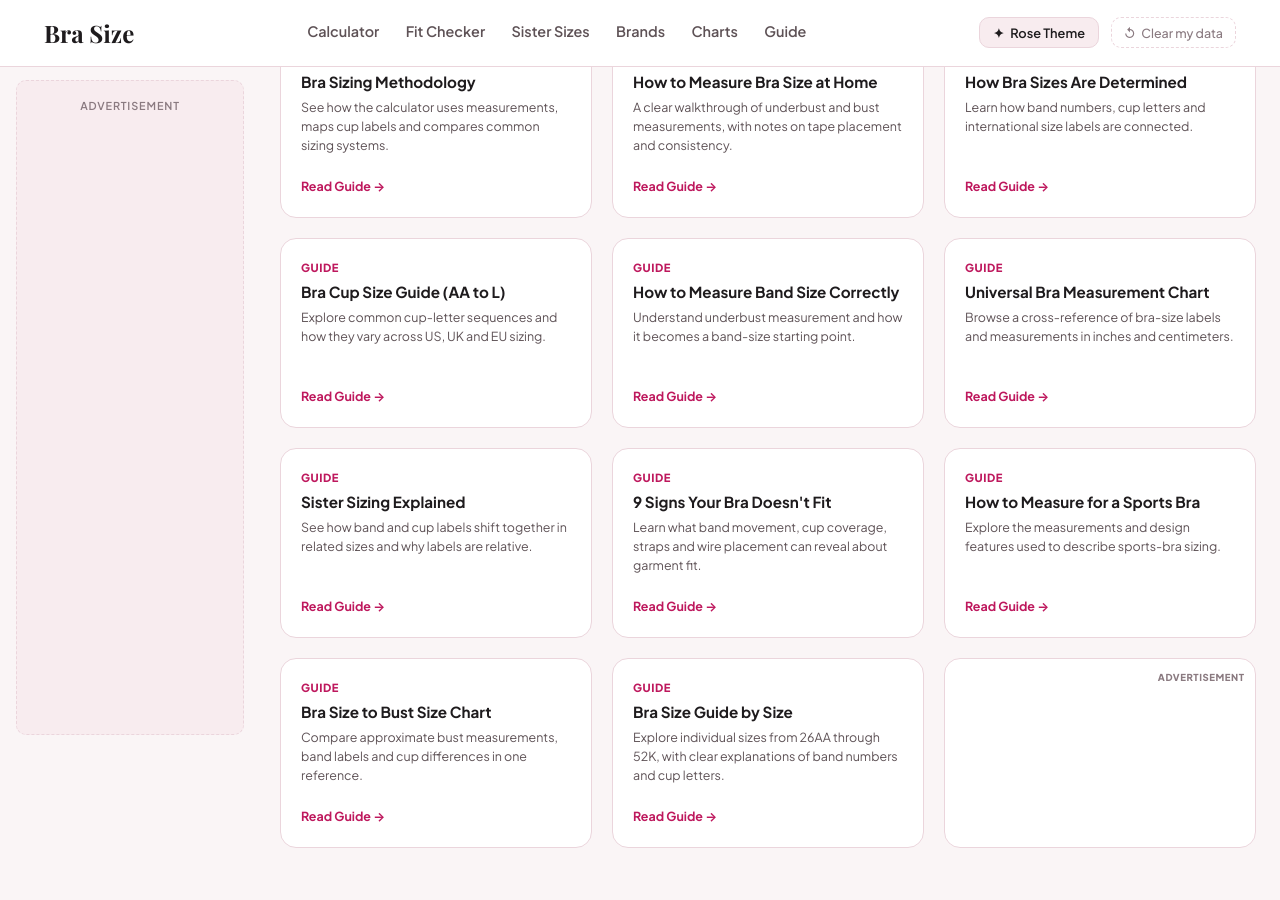
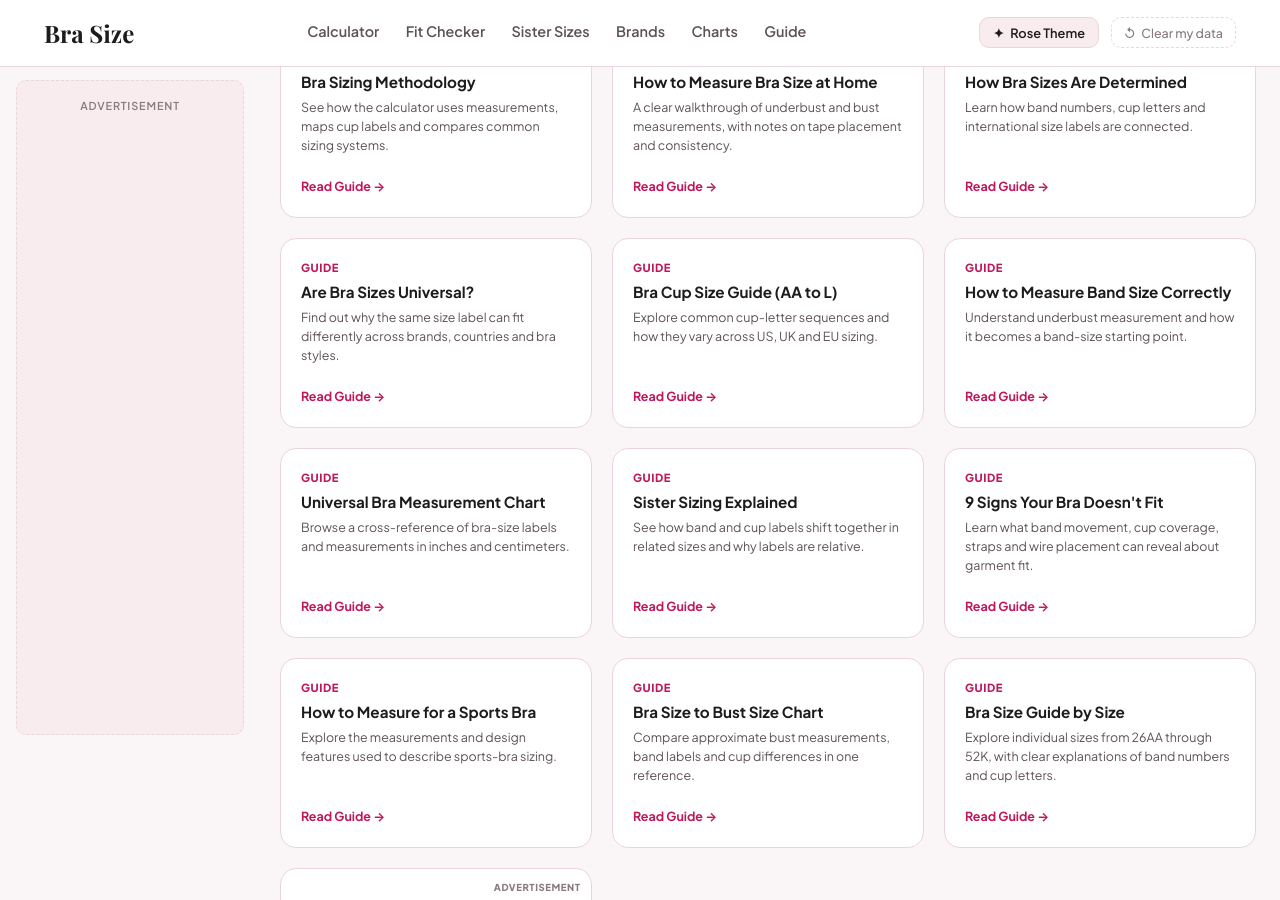
Before and after one commit to sharpedge74-cmyk/Bra-Size-Pro, a Jekyll site: the page built from index.html, in a window 1280 px wide and 900 px high, scrolled down 2942 px. Built offline with Jekyll 4.4.1, drawn with Linux system fonts in a browser that asks for light colours; some web fonts are replaced.

Commit message:
Add universal bra sizing article to guide directory

```diff
--- a/_data/nav.yml
+++ b/_data/nav.yml
@@ -93,6 +93,9 @@ all_guides:
   - title: "How Bra Sizes Are Determined"
     url: "/how-bra-sizes-are-determined"
     desc: "Learn how band numbers, cup letters and international size labels are connected."
+  - title: "Are Bra Sizes Universal?"
+    url: "/are-bra-sizes-universal"
+    desc: "Find out why the same size label can fit differently across brands, countries and bra styles."
   - title: "Bra Cup Size Guide (AA to L)"
     url: "/bra-cup-size-guide"
     desc: "Explore common cup-letter sequences and how they vary across US, UK and EU sizing."
```
